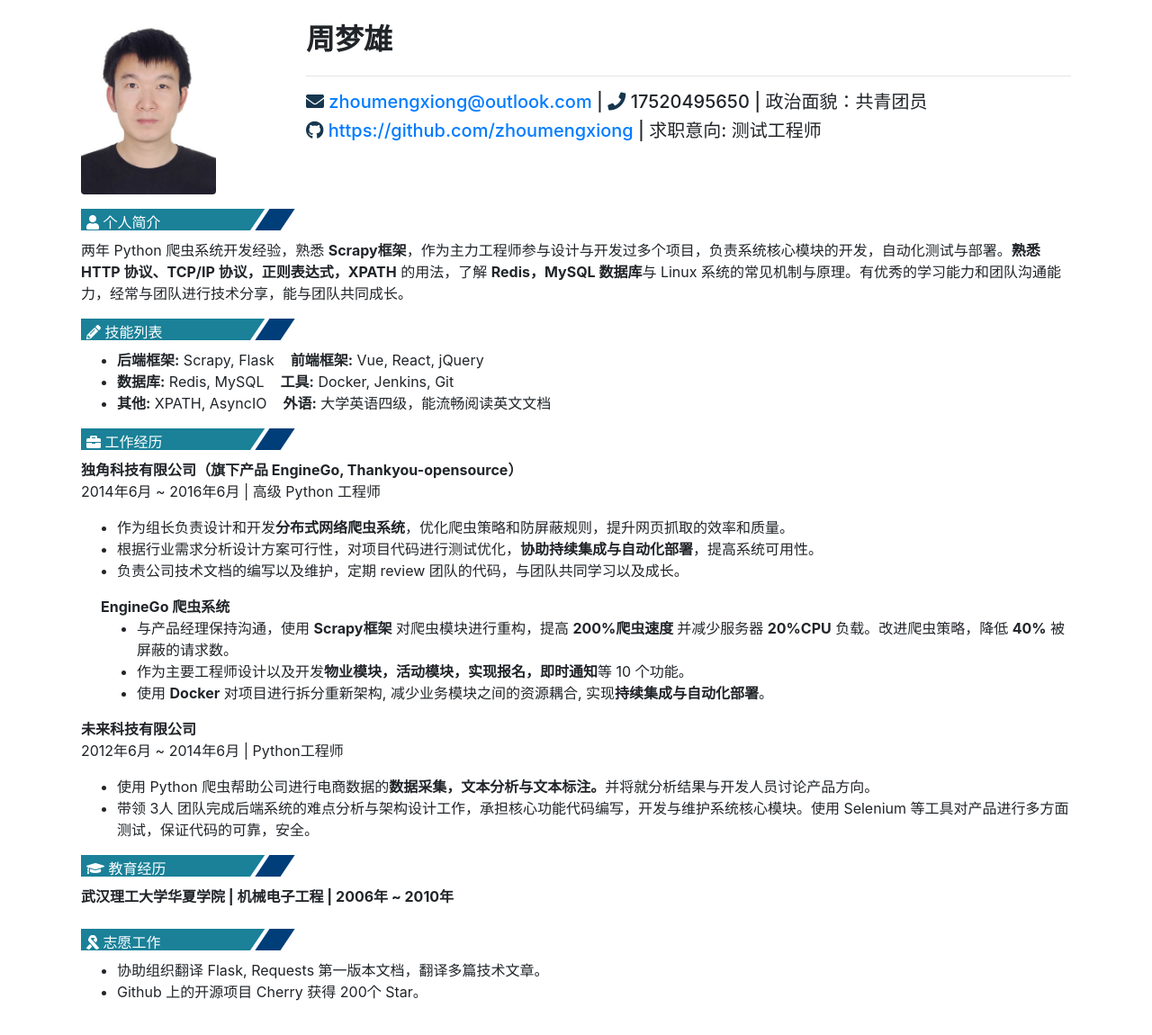
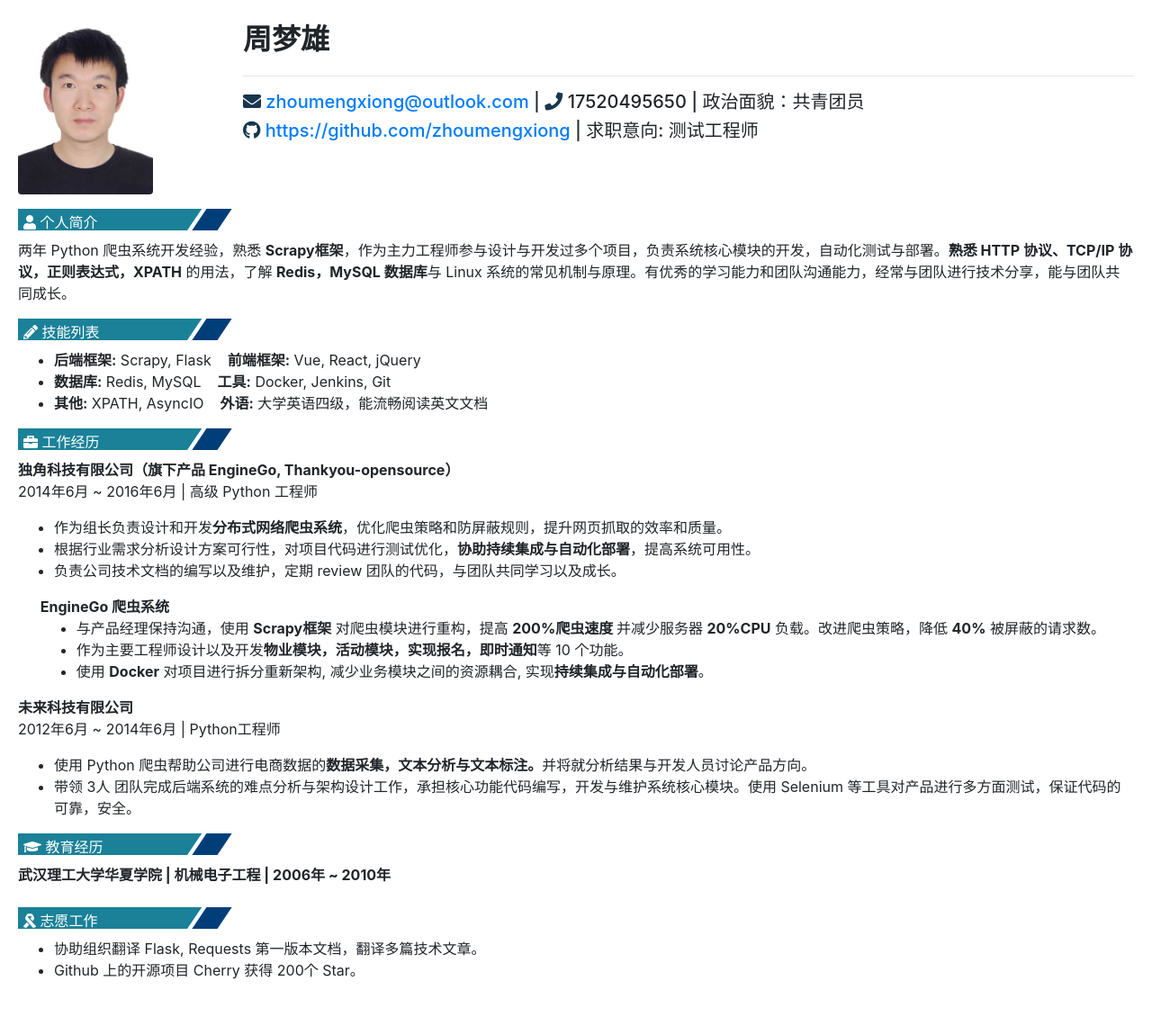
Before and after one commit to zhoumengxiong/MicroBlog, a Flask app: page /resume-web in a window 1280 px wide. Shown: the whole page at 90% size. After the commit the page ends 1088 px from the top, so only its background shows below. Run offline with Flask 2, Linux system fonts and the light colour scheme; some libraries are stand-ins or nearby versions.

Commit message:
div change to fluid

```diff
--- a/app/templates/WebDevelopResume.html
+++ b/app/templates/WebDevelopResume.html
@@ -17,7 +17,7 @@
     整个文档的Div容器
 -->
 <main role="main">
-    <div id="resume-framework" class="container">
+    <div id="resume-framework" class="container-fluid">
         <!--
             base-info指基础信息，包括头像，姓名，邮箱，电话，链接等
         -->
```
